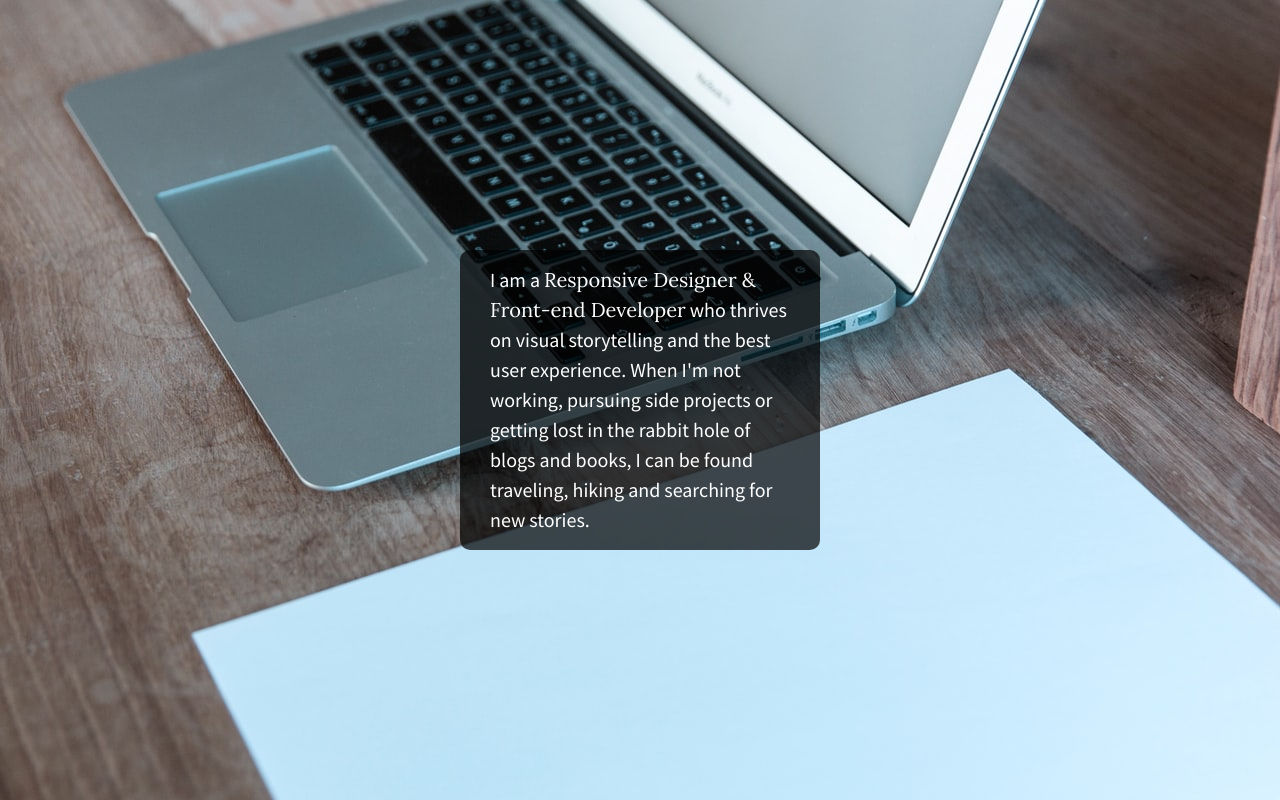
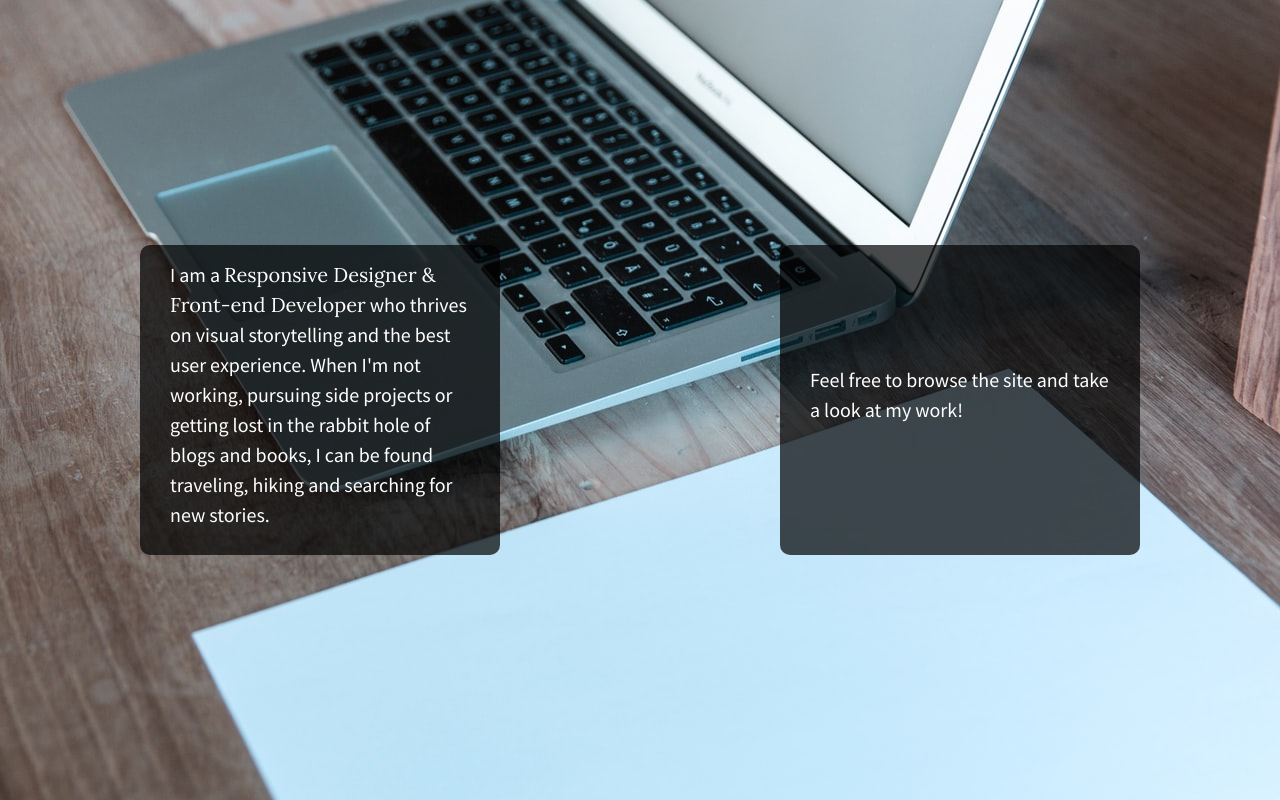
Before and after one commit to carrnicholas/flexbox-custom, a plain HTML site: page index.html in a window 1280 px wide. Drawn offline with nearby package versions, Linux system fonts and the light colour scheme.

Commit message:
Added second div, used space-between flexbox

```diff
--- a/css/main.css
+++ b/css/main.css
@@ -109,16 +109,19 @@ body {
 
 .wrapper {
   /* set the display to flex and use the justify-content & align-items properties to center all child elements on the page */
+  /* this controls the position of the black boxes themselves */
   margin: 0;
   height: 100%;
   width: 100%;
   display: flex;
-  justify-content: center;
+  justify-content: space-around;
   align-items: center;
 }
 
-#content {
+#content,
+#content-2 {
   /* set the display to flex and use the justify-content & align-items properties to center the text within the div*/
+  /* this controls the text inside the black boxes */
   background: #222;
   background:rgba(0,0,0,0.7);
   color: #fff;
@@ -127,11 +130,11 @@ body {
   font-size: 1.25em;
   line-height: 1.5em;
   border-radius: 10px;
-  padding: 0px 30px;
+  padding: 0px 30px 10px;
   width: 300px;
   height: 300px;
   display: flex;
-  justify-content: center;
+  justify-content: justify;
   align-items: center;
 }
 
--- a/index.html
+++ b/index.html
@@ -28,6 +28,9 @@
             <div id="content">
                 <p>I am a <span>Responsive Designer & Front-end Developer</span> who thrives on visual storytelling and the best user experience. When I'm not working, pursuing side projects or getting lost in the rabbit hole of blogs and books, I can be found traveling, hiking and searching for new stories.</p>
             </div>
+            <div id="content-2">
+              <p>Feel free to browse the site and take a look at my work!</p>
+            </div>
         </section>
 
         <script src="https://ajax.googleapis.com/ajax/libs/jquery/1.11.3/jquery.min.js"></script>
```
